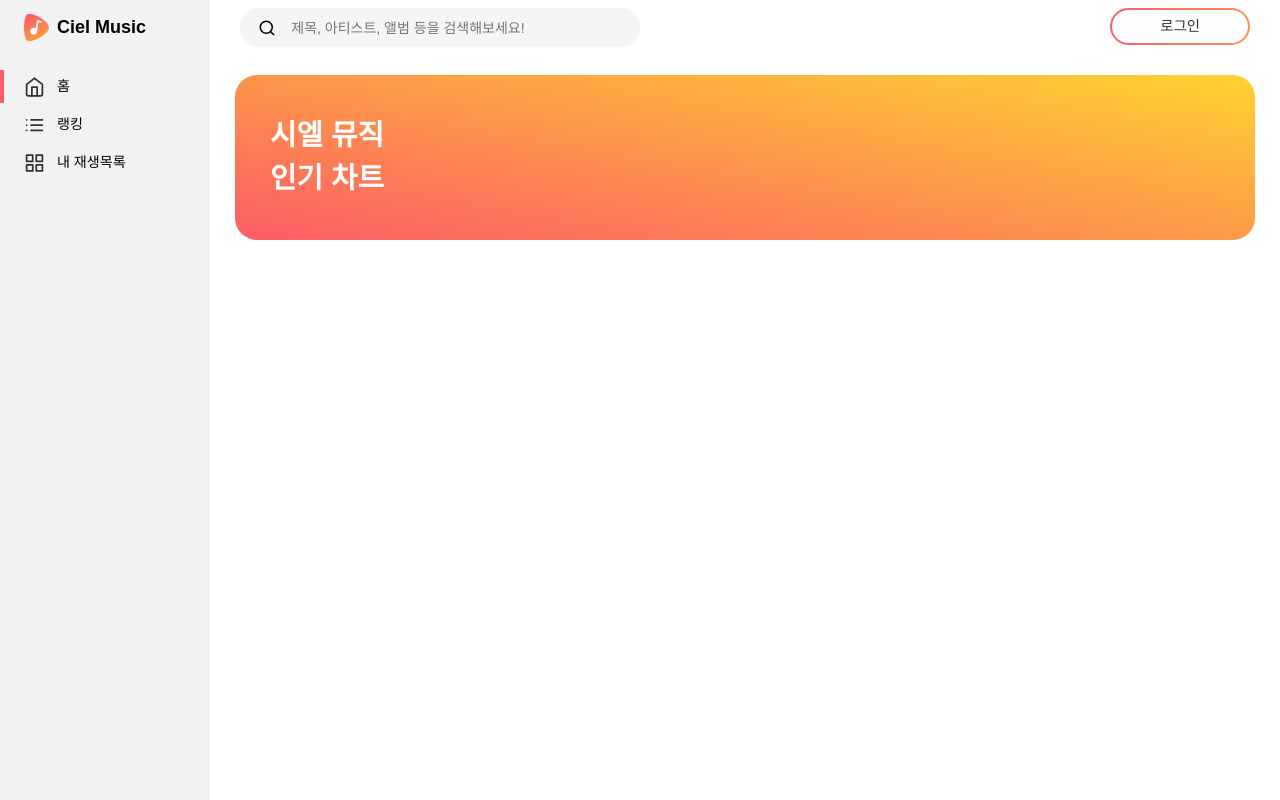
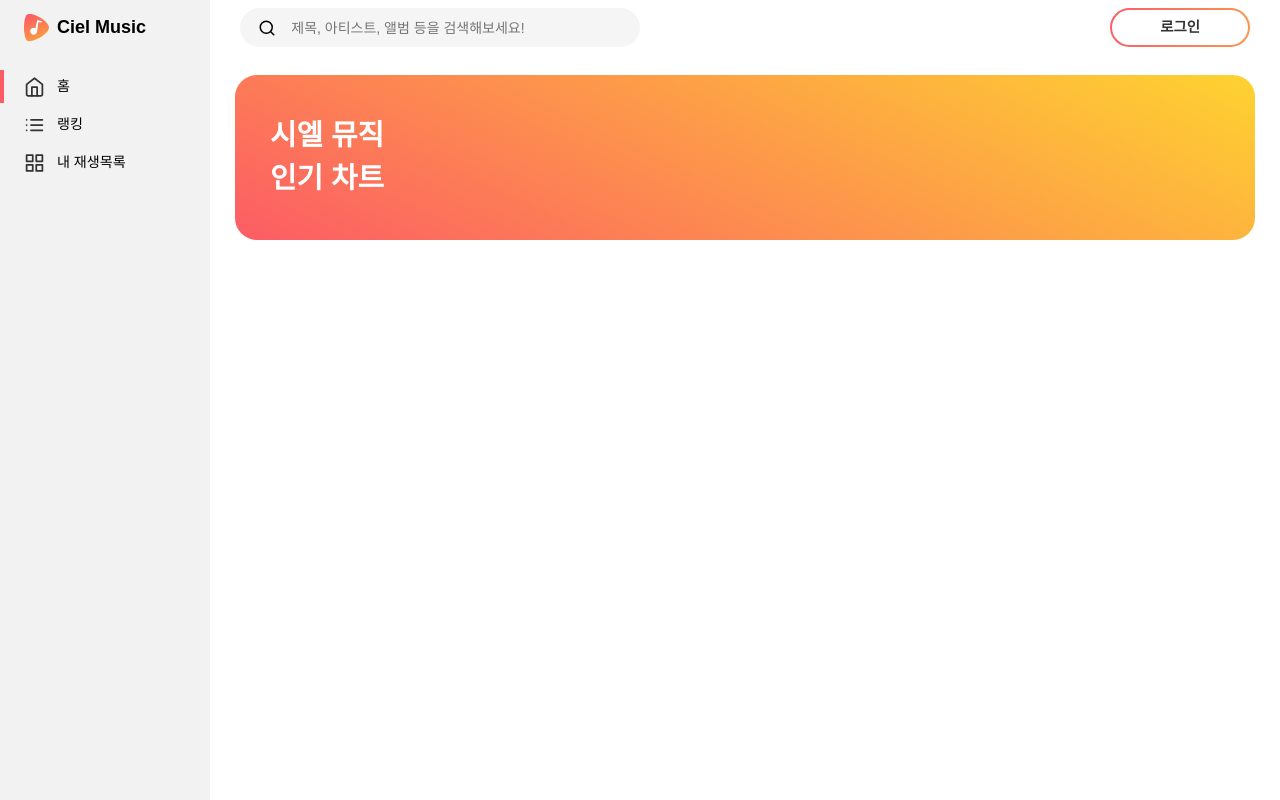
Before and after one commit to splitz-dev/cielmusic-frontend, a Next.js app: page / in a window 1280 px wide. Built offline with nearby package versions, Linux system fonts and the light colour scheme; a web font is replaced by a local one.

Commit message:
style: 👁jumbo tron & login button

```diff
--- a/components/Jumbotron/index.tsx
+++ b/components/Jumbotron/index.tsx
@@ -6,7 +6,7 @@ const JumbStyle = styled.section`
   width: 100%;
   border-radius: 22px;
   &.main {
-    background: linear-gradient(10deg, var(--red) 0%, var(--yellow) 100%);
+    background: linear-gradient(25deg, var(--red) 0%, var(--yellow) 100%);
     color: #fff;
   }
   &.gray {
--- a/components/Layout/Part/Header.tsx
+++ b/components/Layout/Part/Header.tsx
@@ -19,6 +19,8 @@ const SearchFormAtHeader = styled(SearchForm)`
 `
 
 const ButtonAtHeader = styled(Button)`
+  height: 100%;
+  font-weight: 700;
   padding: 0.5rem 3rem;
   box-shadow: 0 0 6px 0 rgba(157, 96, 212, 0.5);
   border: solid 2px transparent;
```
